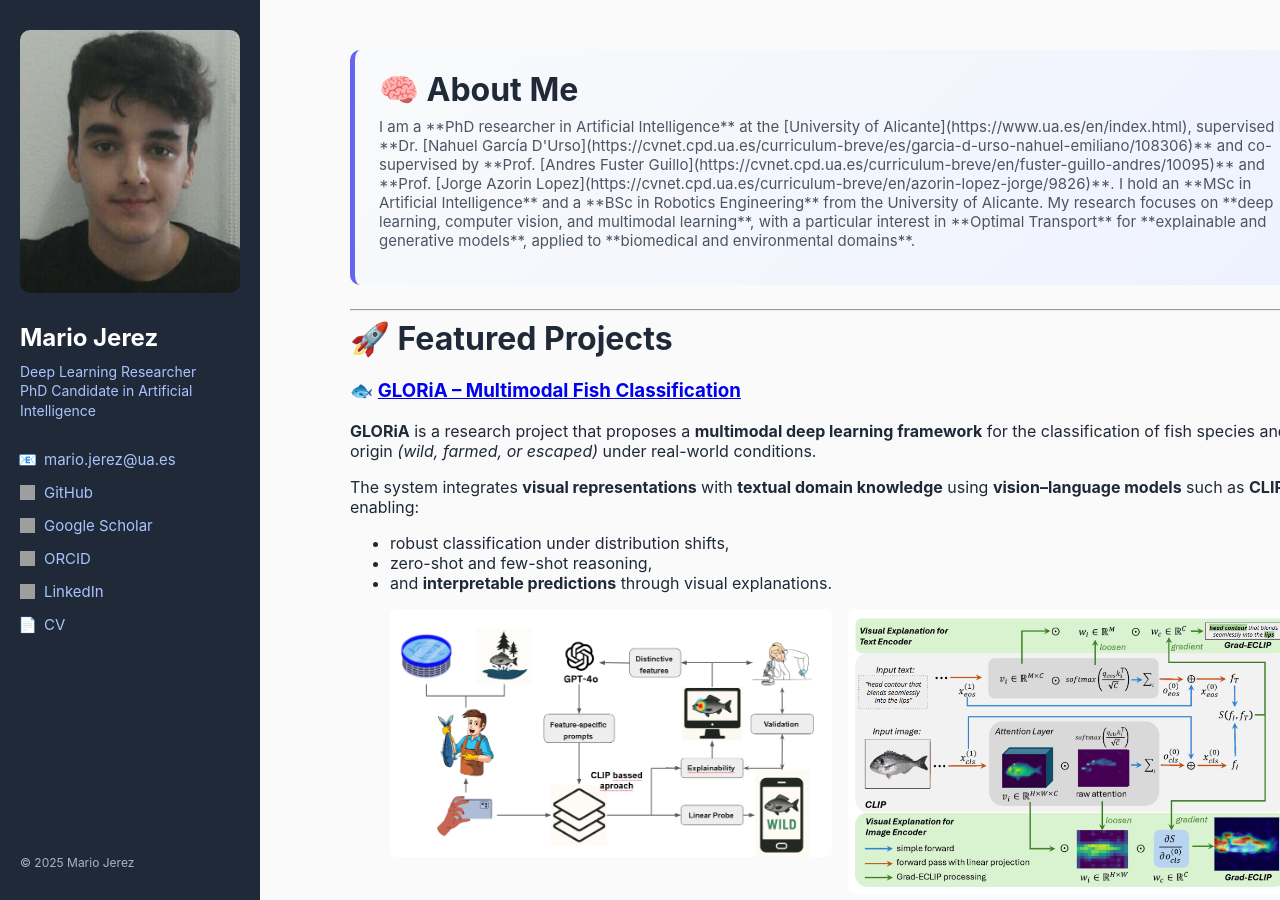
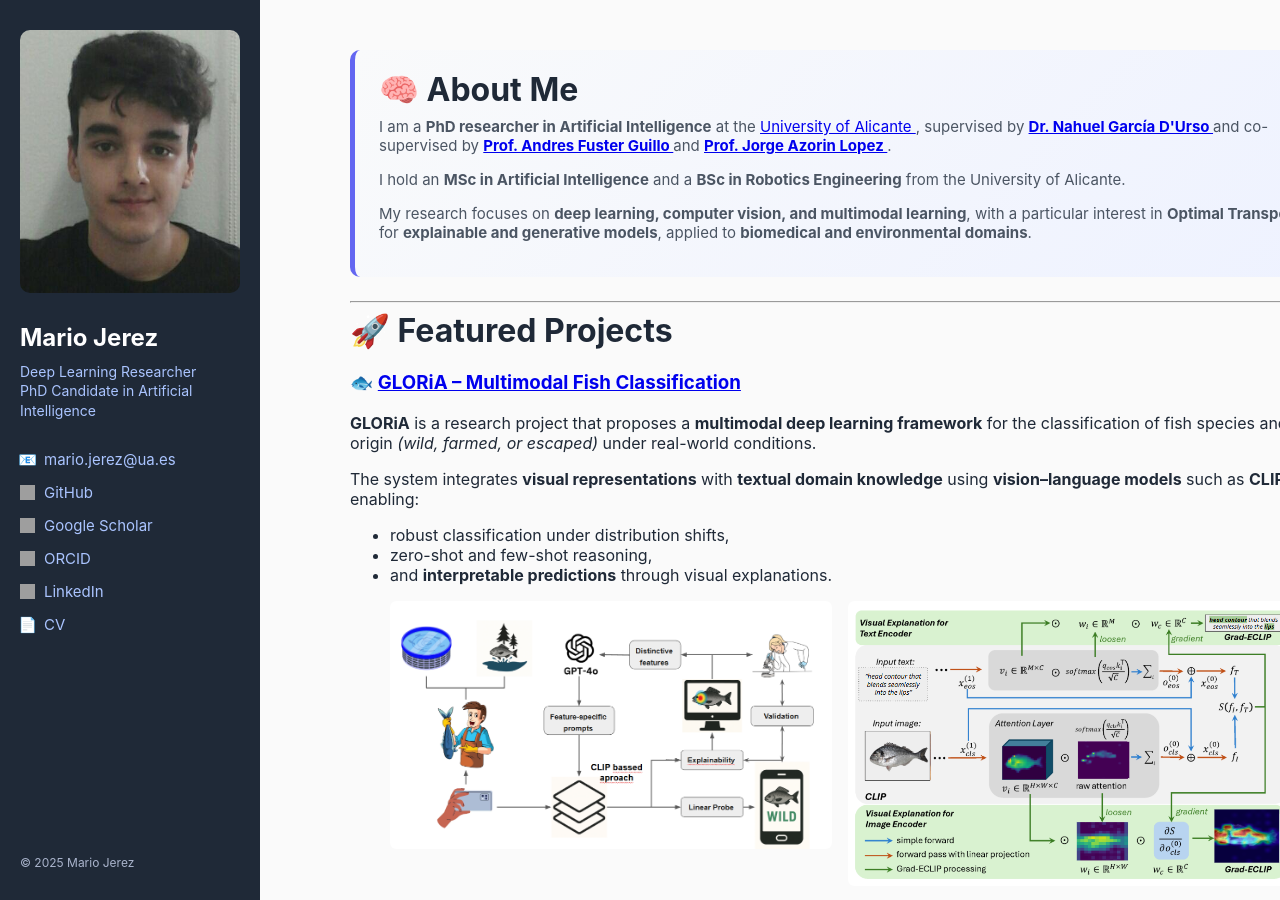
Before and after one commit to Mariojt72/Mariojt72.github.io, a Jekyll site: the page built from index.md, in a window 1280 px wide and 900 px high. Built offline with Jekyll 4.4.1, drawn with Linux system fonts in a browser that asks for light colours; grey boxes are pictures that could not be loaded.

Commit message:
Update index.md

```diff
--- a/index.md
+++ b/index.md
@@ -5,12 +5,42 @@ title: "Portfolio – Mario Jerez"
 
 <div class="about-header">
   <h1>🧠 About Me</h1>
+
   <p class="about-tagline">
-    I am a **PhD researcher in Artificial Intelligence** at the [University of Alicante](https://www.ua.es/en/index.html), supervised by **Dr. [Nahuel García D'Urso](https://cvnet.cpd.ua.es/curriculum-breve/es/garcia-d-urso-nahuel-emiliano/108306)** and co-supervised by **Prof. [Andres Fuster Guillo](https://cvnet.cpd.ua.es/curriculum-breve/en/fuster-guillo-andres/10095)** and **Prof. [Jorge Azorin Lopez](https://cvnet.cpd.ua.es/curriculum-breve/en/azorin-lopez-jorge/9826)**.
+    I am a <strong>PhD researcher in Artificial Intelligence</strong> at the
+    <a href="https://www.ua.es/en/index.html" target="_blank" rel="noopener">
+      University of Alicante
+    </a>,
+    supervised by
+    <strong>
+      <a href="https://cvnet.cpd.ua.es/curriculum-breve/es/garcia-d-urso-nahuel-emiliano/108306" target="_blank" rel="noopener">
+        Dr. Nahuel García D'Urso
+      </a>
+    </strong>
+    and co-supervised by
+    <strong>
+      <a href="https://cvnet.cpd.ua.es/curriculum-breve/en/fuster-guillo-andres/10095" target="_blank" rel="noopener">
+        Prof. Andres Fuster Guillo
+      </a>
+    </strong>
+    and
+    <strong>
+      <a href="https://cvnet.cpd.ua.es/curriculum-breve/en/azorin-lopez-jorge/9826" target="_blank" rel="noopener">
+        Prof. Jorge Azorin Lopez
+      </a>
+    </strong>.
+  </p>
 
-    I hold an **MSc in Artificial Intelligence** and a **BSc in Robotics Engineering** from the University of Alicante.
+  <p class="about-tagline">
+    I hold an <strong>MSc in Artificial Intelligence</strong> and a
+    <strong>BSc in Robotics Engineering</strong> from the University of Alicante.
+  </p>
 
-    My research focuses on **deep learning, computer vision, and multimodal learning**, with a particular interest in **Optimal Transport** for **explainable and generative models**, applied to **biomedical and environmental domains**.
+  <p class="about-tagline">
+    My research focuses on <strong>deep learning, computer vision, and multimodal learning</strong>,
+    with a particular interest in <strong>Optimal Transport</strong> for
+    <strong>explainable and generative models</strong>, applied to
+    <strong>biomedical and environmental domains</strong>.
   </p>
 </div>
 
```
